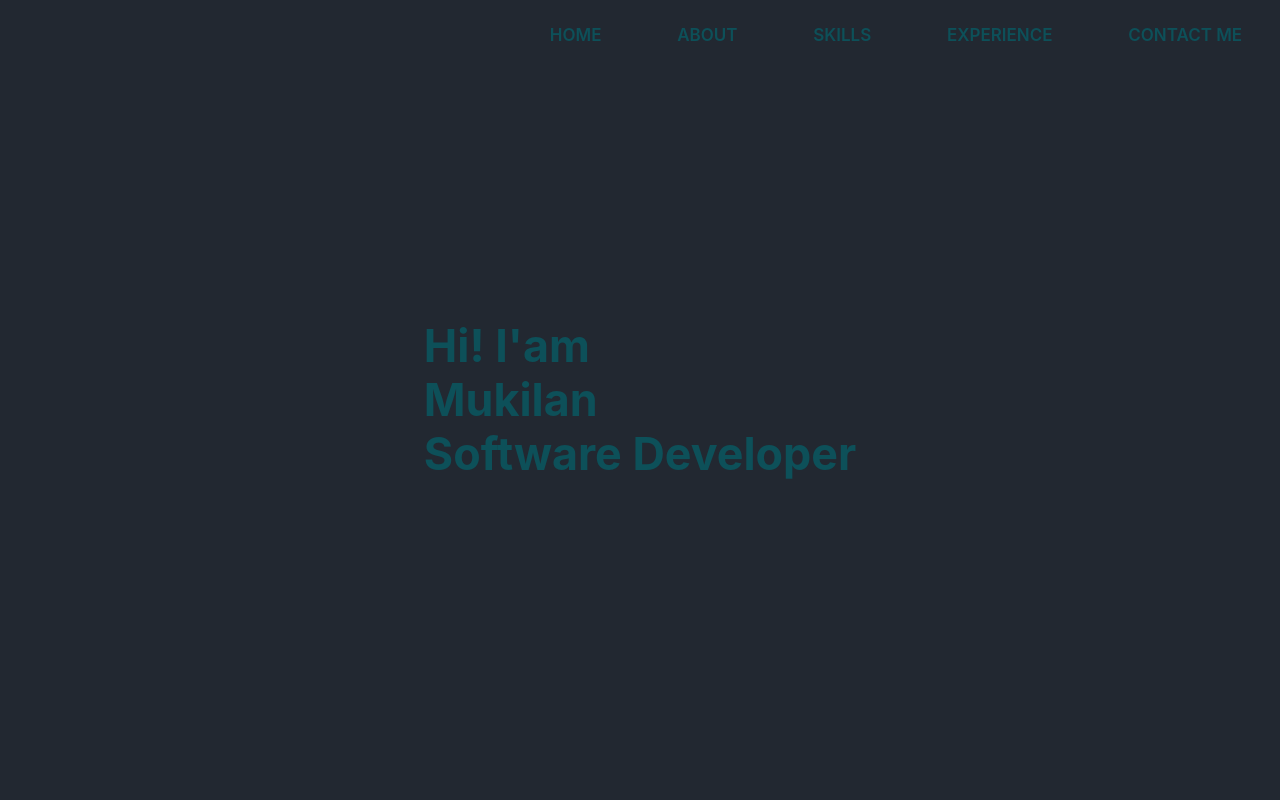
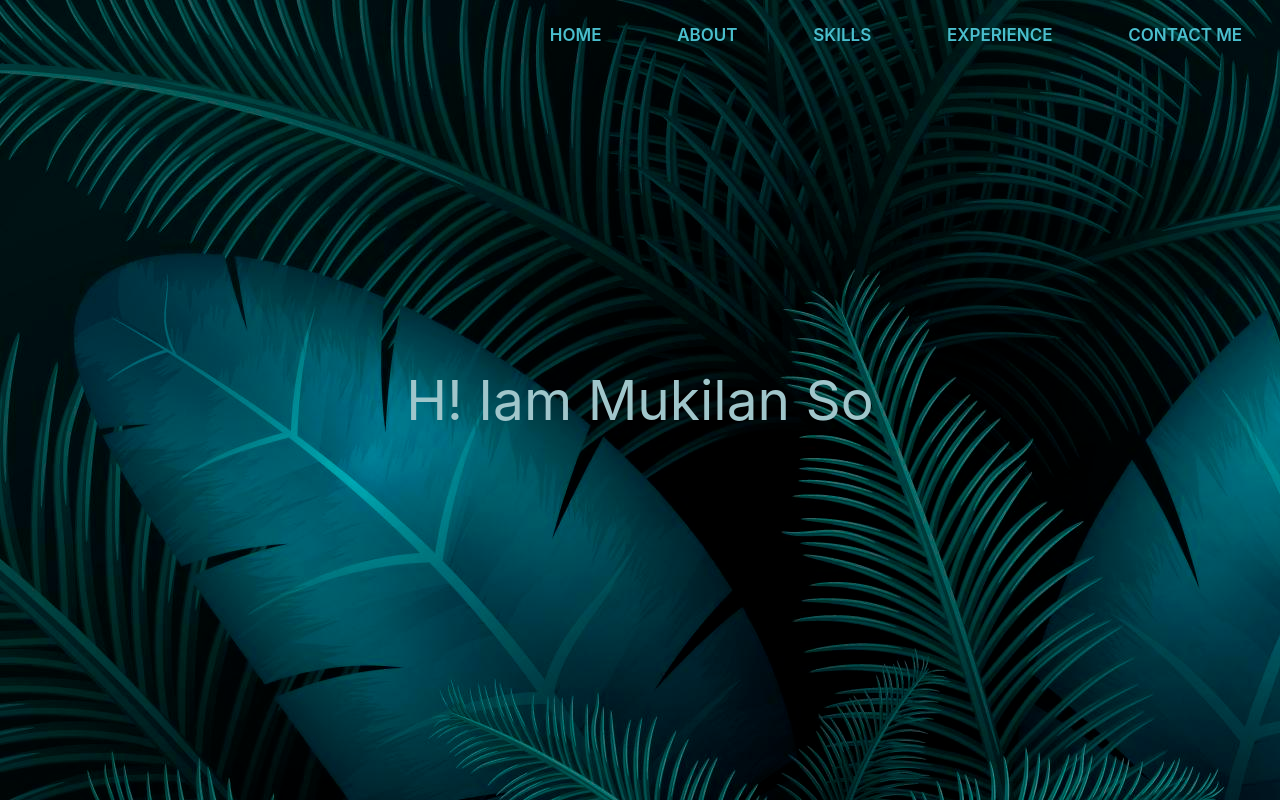
Before and after one commit to mukilan41132/portfolio, a React (Create React App) app: page / in a window 1280 px wide. Built offline with nearby package versions, Linux system fonts and the light colour scheme.

Commit message:
text effects

```diff
--- a/src/App.css
+++ b/src/App.css
@@ -25,6 +25,8 @@
 .background_style {
   background-color: #222831;
   height: 100vh;
+  background-image:url("./im/4002676.jpg");
+  object-fit: contain;
 }
 
 .nav_flex {
@@ -42,7 +44,7 @@
 }
 
 a {
-  color: #0d5059;
+  color: #4abecd;
   text-transform: uppercase;
   text-decoration: none;
   display: inline-block;
@@ -50,9 +52,26 @@ a {
   position: relative;
 }
 .title{
-  font-size: 2.8em;
-  color: #0d5059;
+  font-size: 55px;
+  color: #a0c6cb;
+  /* background-image:url("./im/digital-art-beautiful-mountains.jpg"); */
+  /* display: inline-block;
+  margin: 0;
+  background-repeat: no-repeat;
+  background-size: cover;
+  color: transparent;
+  background-clip: text; */
+  -webkit-background-clip: text;
+  /* width: 50ch;
+  overflow: hidden;
+  animation: typing 2.5s steps(20)
+  infinite alternate-reverse; */
 }
+/* @keyframes typing {
+  from {width:0ch;}
+  to{width:50ch}
+
+} */
 main{
   width: 100%;
   height: 100vh;
@@ -60,6 +79,7 @@ main{
   align-items: center;
   justify-content: center;
 }
+
 a:after {
   background: none repeat scroll 0 0 transparent;
   bottom: 0;
--- a/src/App.js
+++ b/src/App.js
@@ -1,6 +1,8 @@
 import logo from './logo.svg';
 import './App.css';
 import Header from '../src/Header';
+import TextTypefrom from "./Typingeffect";
+import Skills from "./Skills";
 function App() {
 
 
@@ -11,8 +13,8 @@ function App() {
         <Header />
         <main>
 
-          <h1 className='title'>Hi! I'am <br />Mukilan  <br />Software Developer</h1>
-
+          <TextTypefrom text={'Hi! Iam Mukilan  Software Developer'} />
+          <Skills></Skills>
         </main>
 
       </div>
--- /dev/null
+++ b/src/Skills.js
@@ -0,0 +1,16 @@
+import logo from './logo.svg';
+import './App.css';
+import Header from '../src/Header';
+import TextTypefrom from "./Typingeffect"
+function Skills() {
+
+
+
+  return (
+    <>
+
+    </>
+  );
+}
+
+export default Skills;
--- /dev/null
+++ b/src/Typingeffect.js
@@ -0,0 +1,31 @@
+import  { useState, useEffect } from 'react';
+import './App.css';
+const useTypewriter = (text, speed = 300) => {
+  const [displayText, setDisplayText] = useState('');
+
+  useEffect(() => {
+    let i = 0;
+    const typingInterval = setInterval(() => {
+      if (i < text.length) {
+        setDisplayText(prevText => prevText + text.charAt(i));
+        i++;
+      } else {
+        clearInterval(typingInterval);
+      }
+    }, speed);
+
+    return () => {
+      clearInterval(typingInterval);
+    };
+  }, [text, speed]);
+
+  return displayText;
+
+};
+const Typewriter = ({ text, speed }) => {
+    const displayText = useTypewriter(text, speed);
+
+    return <p className='title'>{displayText}</p>;
+  };
+
+  export default Typewriter;
```
Also changed, not shown: src/Typewrire.js (added, +7 -0 lines), src/im/4002676.jpg (added), 1 other file (tests, documents, lock files or other folders).
